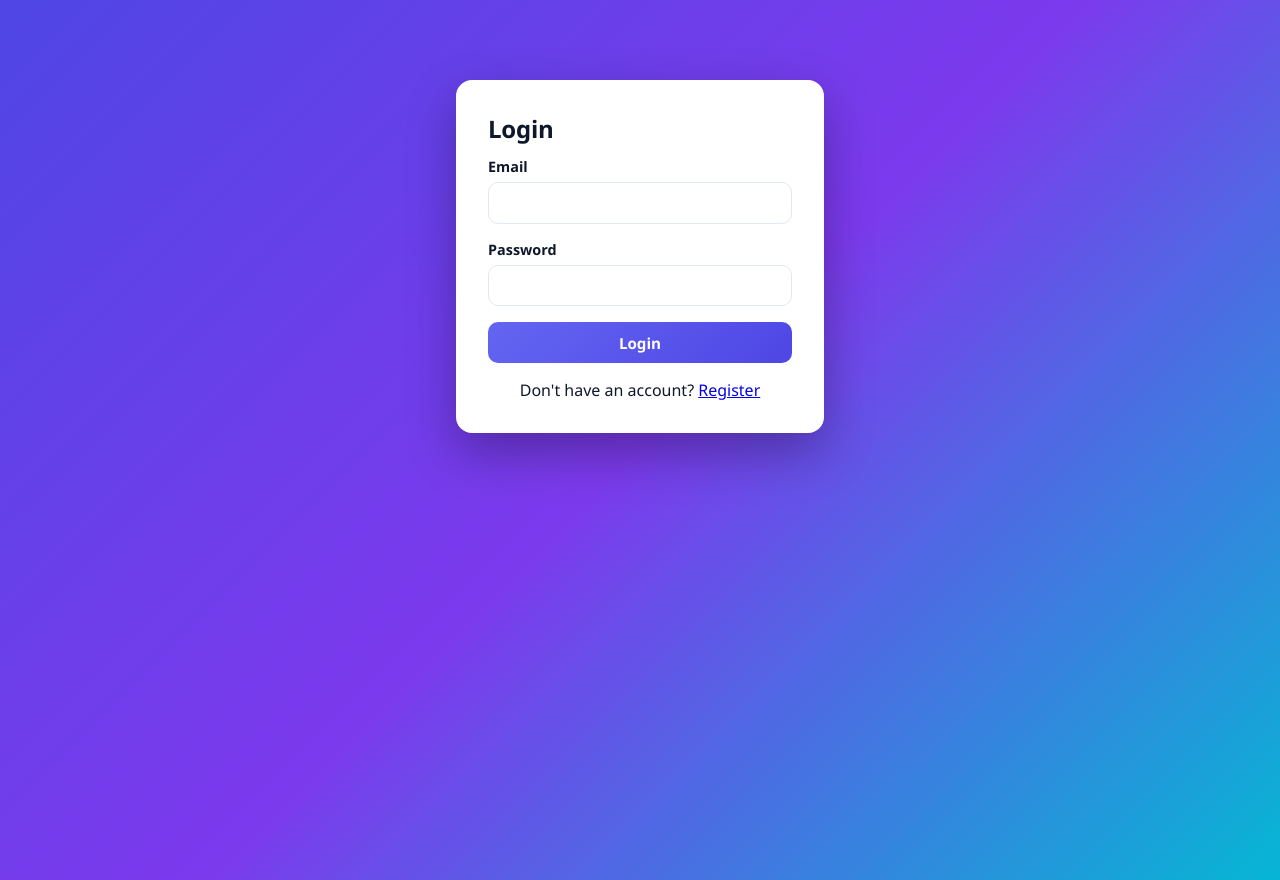
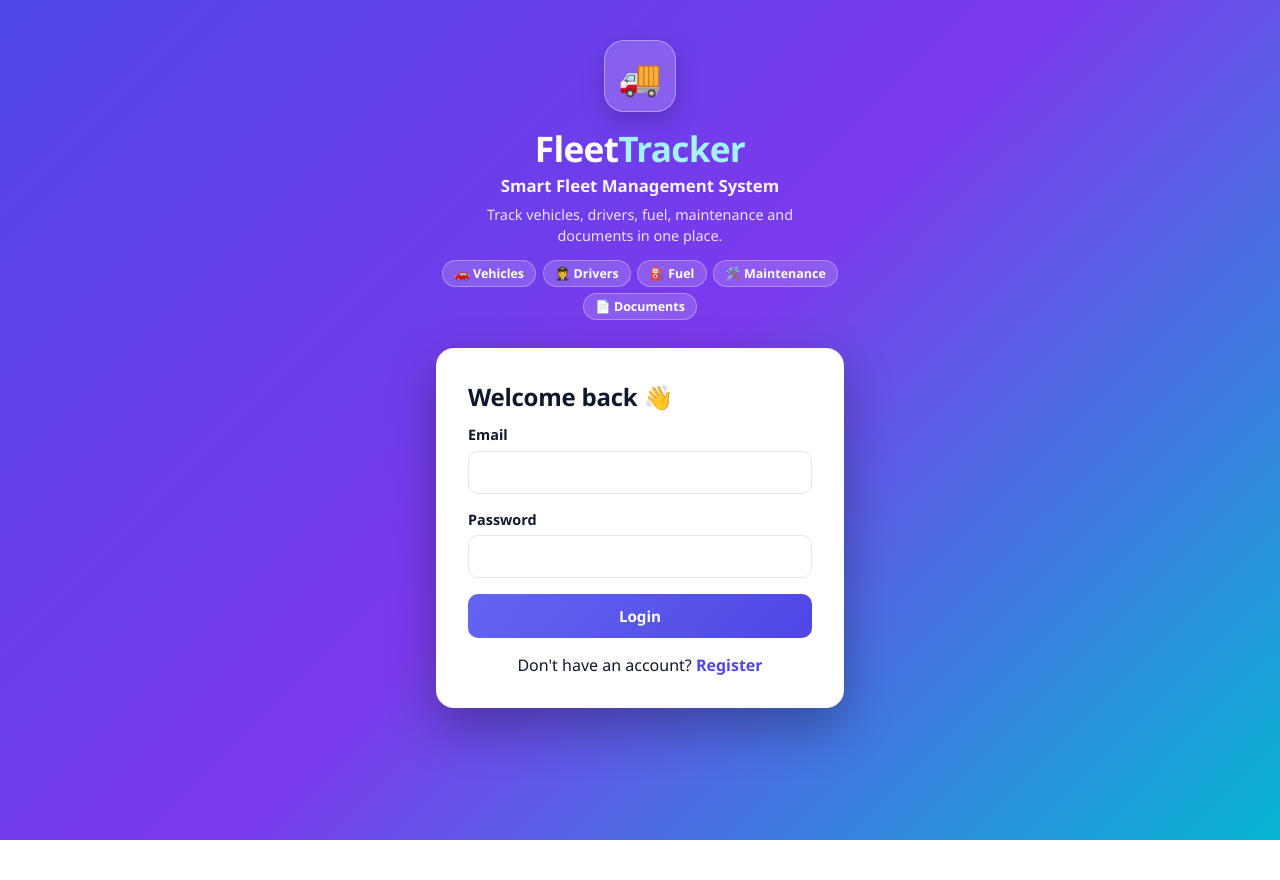
Before and after one commit to rakibulhasan02/Fleet-Tracker, a website: page public/index.html in a window 1280 px wide. After the commit the page ends 840 px from the top, so only its background shows below. Drawn offline with Linux system fonts and the light colour scheme.

Commit message:
design login and register page

```diff
--- a/public/css/style.css
+++ b/public/css/style.css
@@ -110,3 +110,23 @@ table tbody tr { transition: background .12s; } table tbody tr:hover { backgroun
 
 @media (max-width: 800px) { .chart-grid { grid-template-columns: 1fr; } .navbar { padding: 0.8rem 1rem; } .user-chip { display: none; } }
 @media (max-width: 600px) { .form-grid { grid-template-columns: 1fr; } .span-2 { grid-column: span 1; } .toolbar-controls input { width: 100%; } }
+/* --- Login / Register branding --- */
+.auth-page { min-height: 100vh; background: linear-gradient(135deg, #4f46e5 0%, #7c3aed 50%, #06b6d4 100%); background-attachment: fixed; }
+.auth-container { max-width: 440px; margin-top: 2.5rem; }
+.auth-page .card { border: none; box-shadow: 0 20px 50px rgba(0, 0, 0, 0.3); border-radius: 18px; padding: 2rem; }
+.auth-page .card h2 { margin-bottom: 1rem; }
+.auth-page .form-group input, .auth-page .form-group select { padding: 0.65rem 0.75rem; border-radius: 10px; font-size: 0.95rem; }
+.auth-page .form-group input:focus, .auth-page .form-group select:focus { outline: none; border-color: #6366f1; box-shadow: 0 0 0 3px rgba(99, 102, 241, 0.2); }
+.auth-page .btn { background: linear-gradient(135deg, #6366f1, #4f46e5); border-radius: 10px; font-weight: 600; padding: 0.75rem; }
+.auth-page .btn:hover { box-shadow: 0 6px 16px rgba(79, 70, 229, 0.45); }
+.auth-page a { color: #4f46e5; font-weight: 600; text-decoration: none; }
+
+.brand { text-align: center; color: white; margin-bottom: 1.75rem; }
+.brand-logo { width: 72px; height: 72px; margin: 0 auto 0.75rem; display: grid; place-items: center; font-size: 2.2rem; border-radius: 20px; background: rgba(255, 255, 255, 0.18); backdrop-filter: blur(6px); border: 1px solid rgba(255, 255, 255, 0.35); box-shadow: 0 8px 24px rgba(0, 0, 0, 0.2); }
+.brand h1 { font-size: 2.2rem; letter-spacing: -0.02em; font-weight: 800; }
+.brand h1 span { color: #a5f3fc; }
+.brand-tagline { font-size: 1.05rem; font-weight: 600; opacity: 0.95; margin-top: 0.15rem; }
+.brand-desc { font-size: 0.9rem; opacity: 0.85; margin: 0.5rem auto 0; max-width: 340px; line-height: 1.4; }
+.brand-chips { display: flex; flex-wrap: wrap; justify-content: center; gap: 0.4rem; margin-top: 0.9rem; }
+.brand-chips span { background: rgba(255, 255, 255, 0.16); border: 1px solid rgba(255, 255, 255, 0.3); padding: 0.25rem 0.7rem; border-radius: 999px; font-size: 0.78rem; font-weight: 600; }
+.auth-footer { text-align: center; color: rgba(255, 255, 255, 0.8); font-size: 0.8rem; padding-bottom: 1.5rem; }
--- a/public/index.html
+++ b/public/index.html
@@ -3,13 +3,26 @@
 <head>
   <meta charset="UTF-8">
   <meta name="viewport" content="width=device-width, initial-scale=1.0">
-  <title>Fleet Tracker - Auth</title>
+    <title>FleetTracker - Smart Fleet Management</title>
   <link rel="stylesheet" href="css/style.css">
 </head>
-<body>
-  <div class="container" style="max-width: 400px; margin-top: 5rem;">
+<body class="auth-page">
+    <div class="container auth-container">
+    <div class="brand">
+      <div class="brand-logo">🚚</div>
+      <h1>Fleet<span>Tracker</span></h1>
+      <p class="brand-tagline">Smart Fleet Management System</p>
+      <p class="brand-desc">Track vehicles, drivers, fuel, maintenance and documents in one place.</p>
+      <div class="brand-chips">
+        <span>🚗 Vehicles</span>
+        <span>🧑‍✈️ Drivers</span>
+        <span>⛽ Fuel</span>
+        <span>🛠️ Maintenance</span>
+        <span>📄 Documents</span>
+      </div>
+    </div>
     <div class="card" id="loginCard">
-      <h2>Login</h2>
+            <h2>Welcome back 👋</h2>
       <form id="loginForm">
         <div class="form-group">
           <label>Email</label>
@@ -27,7 +40,7 @@
     </div>
 
     <div class="card hidden" id="registerCard">
-      <h2>Register</h2>
+            <h2>Create your account</h2>
       <form id="registerForm">
         <div class="form-group">
           <label>Full Name</label>
```
Also changed, not shown: public/login.html (+19 -5 lines).
